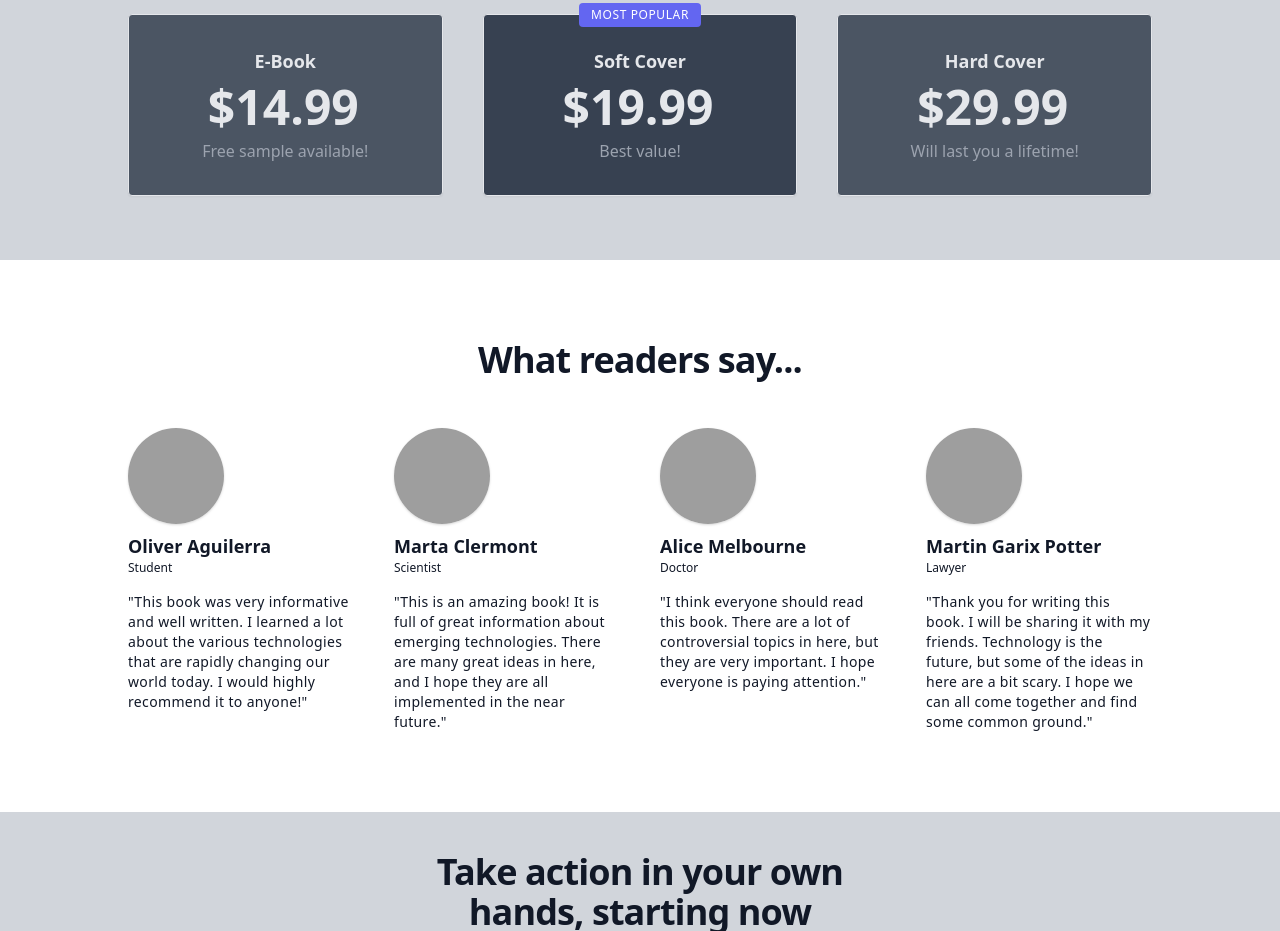
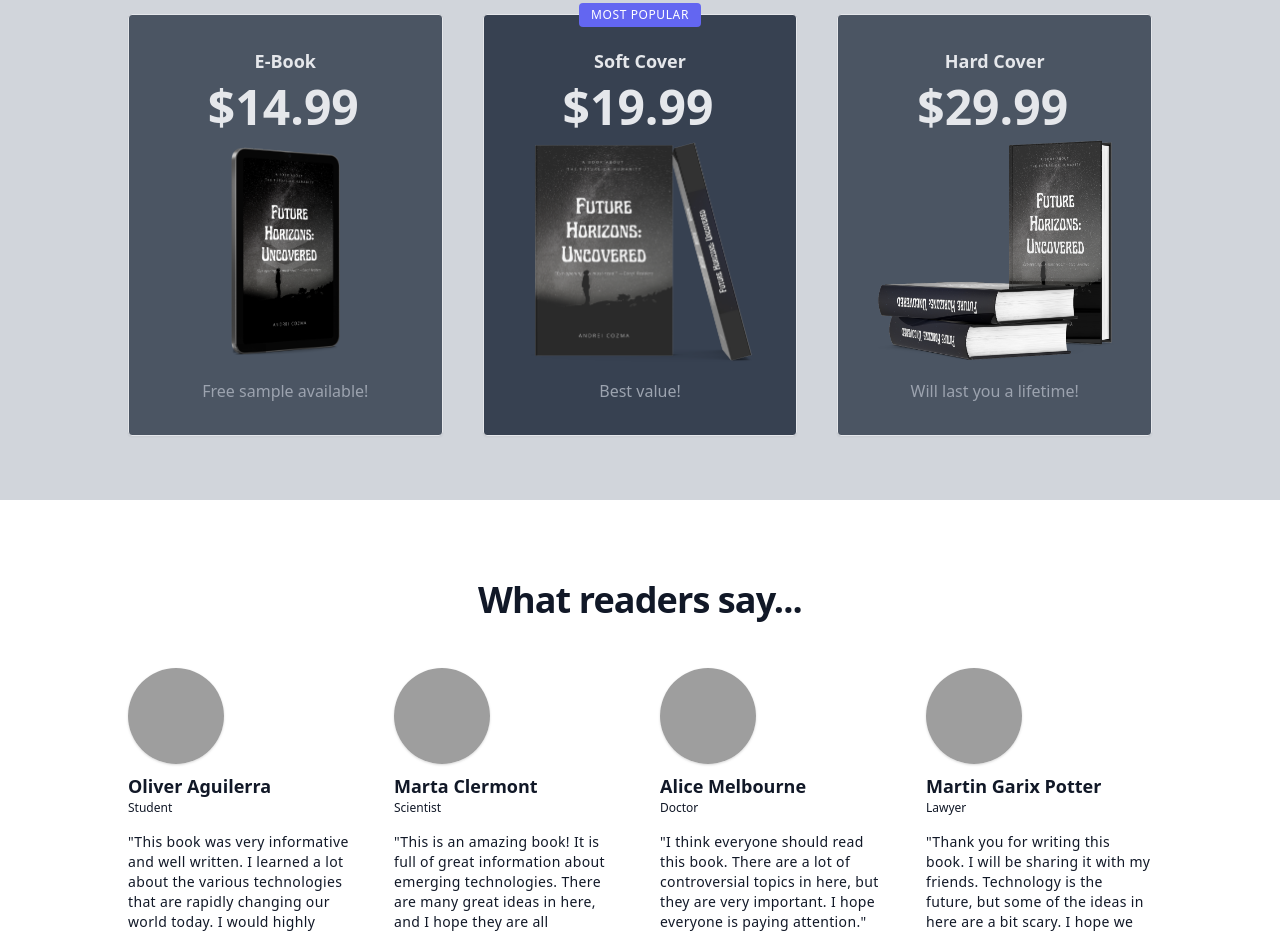
Before and after one commit to andreicozma1/future-horizons, a plain HTML site: page sales_page.html in a window 1280 px wide. Shown: the part 2479-3410 px from the top of the page. Drawn offline with nearby package versions, Linux system fonts and the light colour scheme; grey boxes are pictures that could not be loaded.

Commit message:
Quick update/fix

```diff
--- a/sales_page.html
+++ b/sales_page.html
@@ -249,6 +249,11 @@
 						$14.99
 					</div>
 				</div>
+				<div class="flex items-center justify-center py-4">
+					<img
+							src="./smartmockups_tablet.png"
+							alt="" class="h-52">
+				</div>
 				<div class="mt-2 space-y-3">
 					<div class="text-gray-400">
 						Free sample available!
@@ -271,6 +276,11 @@
 						$19.99
 					</div>
 				</div>
+				<div class="flex items-center justify-center">
+					<img
+							src="./smartmockups_soft.png"
+							alt="" class="h-60">
+				</div>
 				<div class="mt-2 space-y-3">
 					<div class="text-gray-400">
 						Best value!
@@ -288,6 +298,11 @@
 					<div class="mr-1 text-5xl font-bold">
 						$29.99
 					</div>
+				</div>
+				<div class="flex items-center justify-center">
+					<img
+							src="./smartmockups_hard.png"
+							alt="" class="h-60">
 				</div>
 				<div class="mt-2 space-y-3">
 					<div class="text-gray-400">
```
Also changed, not shown: smartmockups_hard.png (added), smartmockups_soft.png (added), smartmockups_tablet.png (added).
